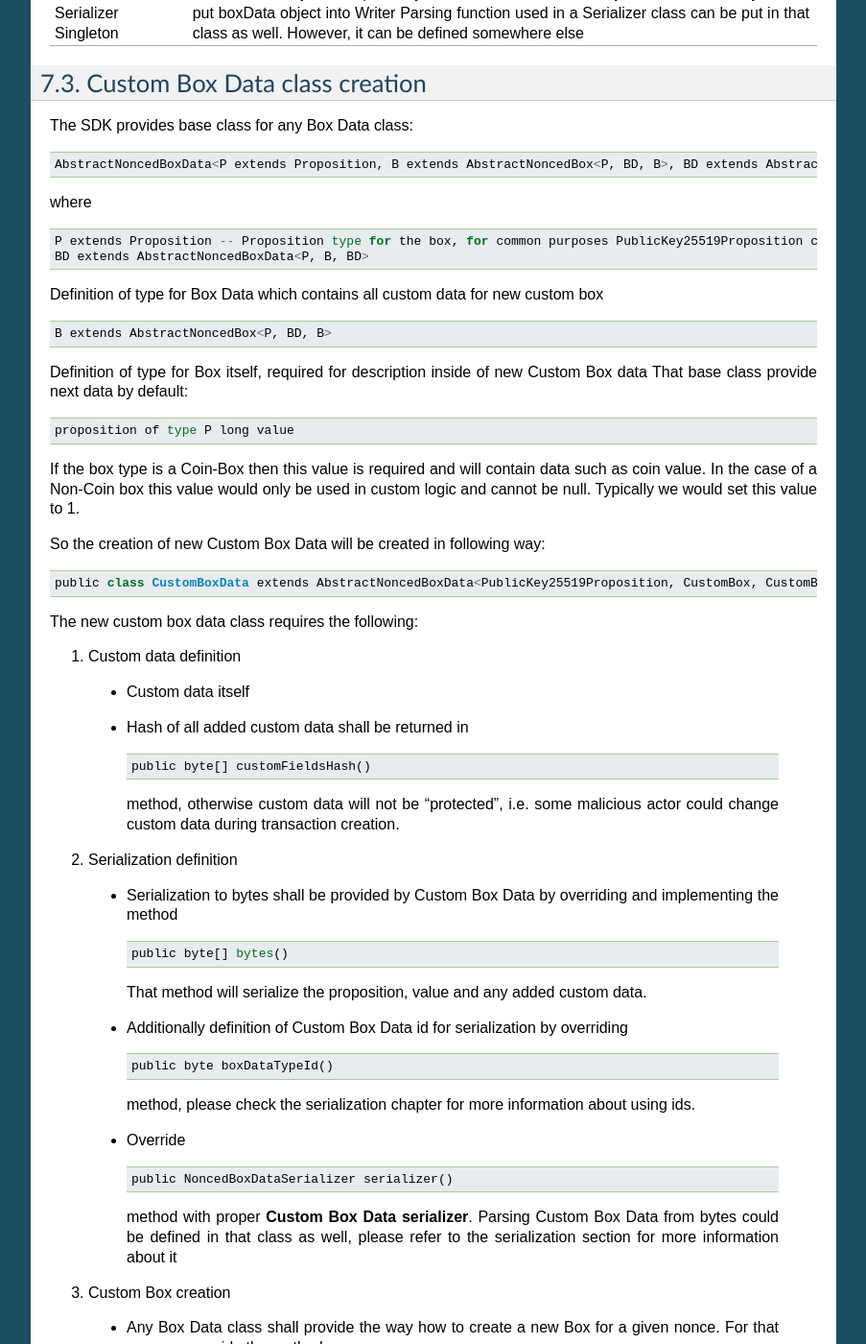
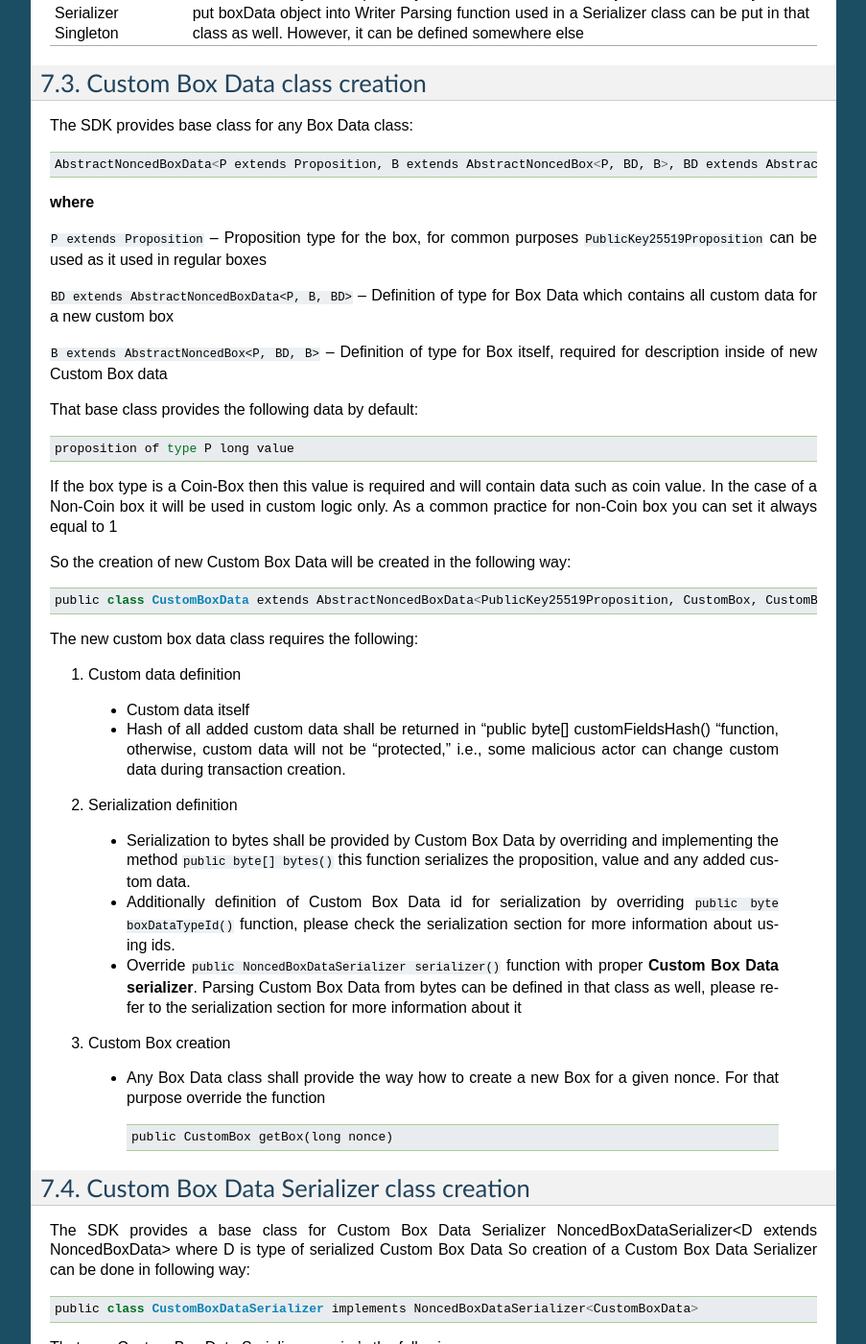
Before and after one commit to megaluck/documentation, a Sphinx documentation site: the page built from docs/introduction/07-Sidechain-SDK-extension.rst, in a window 1280 px wide and 1400 px high, scrolled down 1727 px. Shown: the whole window at 96% size, without its empty margins (198-1101 px from the left). Built offline with Sphinx 7.4.7, drawn with Linux system fonts in a browser that asks for light colours; some of the changed text lies outside the part shown.

Commit message:
Update 07-Sidechain-SDK-extension.rst

```diff
--- a/docs/introduction/07-Sidechain-SDK-extension.rst
+++ b/docs/introduction/07-Sidechain-SDK-extension.rst
@@ -112,29 +112,24 @@ The SDK provides base class for any Box Data class:
   AbstractNoncedBoxData<P extends Proposition, B extends AbstractNoncedBox<P, BD, B>, BD extends AbstractNoncedBoxData<P, B, BD>>
 
 
-where
+**where**
 
-::
+``P extends Proposition`` -- Proposition type for the box, for common purposes ``PublicKey25519Proposition`` can be used as it used in regular boxes
 
-  P extends Proposition -- Proposition type for the box, for common purposes PublicKey25519Proposition could be used as it used in regular boxes
-  BD extends AbstractNoncedBoxData<P, B, BD>
+``BD extends AbstractNoncedBoxData<P, B, BD>`` -- Definition of type for Box Data which contains all custom data for a new custom box
 
-Definition of type for Box Data which contains all custom data for new custom box
+``B extends AbstractNoncedBox<P, BD, B>`` -- Definition of type for Box itself, required for description inside of new Custom Box data
 
-::
 
-  B extends AbstractNoncedBox<P, BD, B>
-
-Definition of type for Box itself, required for description inside of new Custom Box data
-That base class provide next data by default:
+That base class provides the following data by default:
 
 ::
 
   proposition of type P long value
 
-If the box type is a Coin-Box then this value is required and will contain data such as coin value. In the case of a Non-Coin box this value would only be used in custom logic and cannot be null. Typically we would set this value to 1.
+If the box type is a Coin-Box then this value is required and will contain data such as coin value. In the case of a Non-Coin box it will be used in custom logic only. As a common practice for non-Coin box you can set it always equal to 1
 
-So the creation of new Custom Box Data will be created in following way:
+So the creation of new Custom Box Data will be created in the following way:
 ::
   public class CustomBoxData extends AbstractNoncedBoxData<PublicKey25519Proposition, CustomBox, CustomBoxData>
 
@@ -142,33 +137,17 @@ The new custom box data class  requires the following:
 
 1. Custom data definition
   * Custom data itself
-  * Hash of all added custom data shall be returned in
-    ::
-     public byte[] customFieldsHash()
-
-    method, otherwise custom data will not be “protected”, i.e. some malicious actor        could change custom data during transaction creation.
+  * Hash of all added custom data shall be returned in "public byte[] customFieldsHash() "function, otherwise, custom data will not be "protected," i.e., some malicious actor can change custom data during transaction creation.
 
 2. Serialization definition
-  * Serialization to bytes shall be provided by Custom Box Data by overriding and implementing the method
-    ::
-     public byte[] bytes()
-
-    That method will serialize the proposition, value and any added custom data.
-  * Additionally definition of Custom Box Data id for serialization by overriding
-    ::
-     public byte boxDataTypeId()
-
-    method, please check the serialization chapter for more information about using ids.
-  * Override
-    ::
-     public NoncedBoxDataSerializer serializer()
-    method with proper **Custom Box Data serializer**. Parsing Custom Box Data from bytes could be defined in that class as well, please refer to the serialization section for more information about it
+  * Serialization to bytes shall be provided by Custom Box Data by overriding and implementing the method ``public byte[] bytes()`` this function serializes the proposition, value and any added custom data.
+  * Additionally definition of Custom Box Data id for serialization by overriding ``public byte boxDataTypeId()`` function, please check the serialization section for more information about using ids.
+  * Override ``public NoncedBoxDataSerializer serializer()`` function with proper **Custom Box Data serializer**. Parsing Custom Box Data from bytes can be defined in that class as well, please refer to the serialization section for more information about it
 
 3. Custom Box creation
-  * Any Box Data class shall provide the way how to create a new Box for a given nonce. For that purpose override the method
+  * Any Box Data class shall provide the way how to create a new Box for a given nonce. For that purpose override the function
     ::
      public CustomBox getBox(long nonce)
-
 
 Custom Box Data Serializer class creation
 #########################################
```
